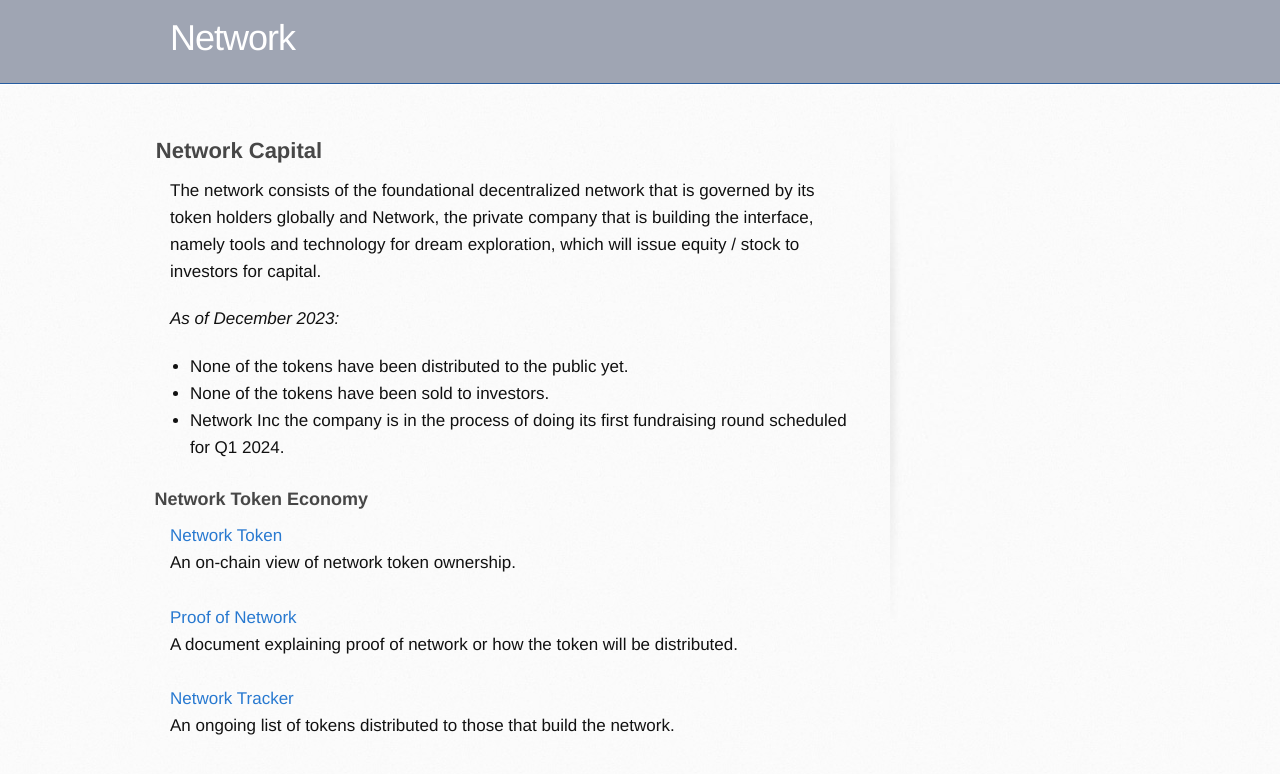
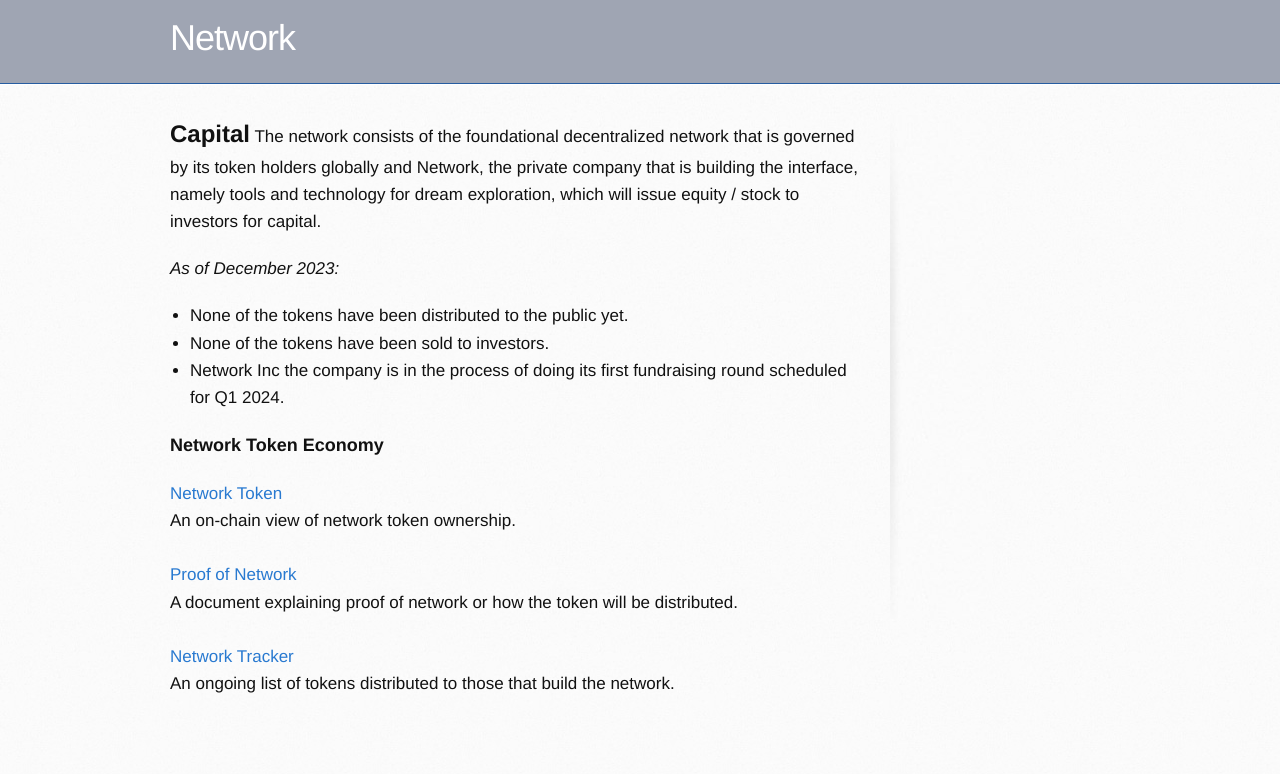
Before and after one commit to networkf/network.github.io, a Jekyll site: the page built from capital.md, in a window 1280 px wide. Shown: the top 774 px of the page. Built offline with Jekyll 4.4.1, drawn with Linux system fonts in a browser that asks for light colours; some web fonts are replaced; our own code applies the rules of GitHub Pages for plain Markdown files; the repository's description, which GitHub fills in, is left out.

Commit message:
Update capital.md

```diff
--- a/capital.md
+++ b/capital.md
@@ -6,7 +6,7 @@ layout: default
 </head>
 ---
 
-<h2>Network Capital</h2>
+<b><font size="5">Capital</font></b>
 The network consists of the foundational decentralized network that is governed by its token holders globally and Network, the private company that is building the interface, namely tools and technology for dream exploration, which will issue equity / stock to investors for capital.
 
 _As of December 2023:_
@@ -14,7 +14,7 @@ _As of December 2023:_
 - None of the tokens have been sold to investors.
 - Network Inc the company is in the process of doing its first fundraising round scheduled for Q1 2024.
 
-<h3>Network Token Economy</h3>
+<b><font size="4">Network Token Economy</font></b>
 
 <a href="https://etherscan.io/token/0x7b5726f8261705f6b9e60094ef4427f8e2f29a44?a=0xA11AF6913D21CaB375086e1eb93A60C7f739B15A">Network Token</a>
 <br>
```
